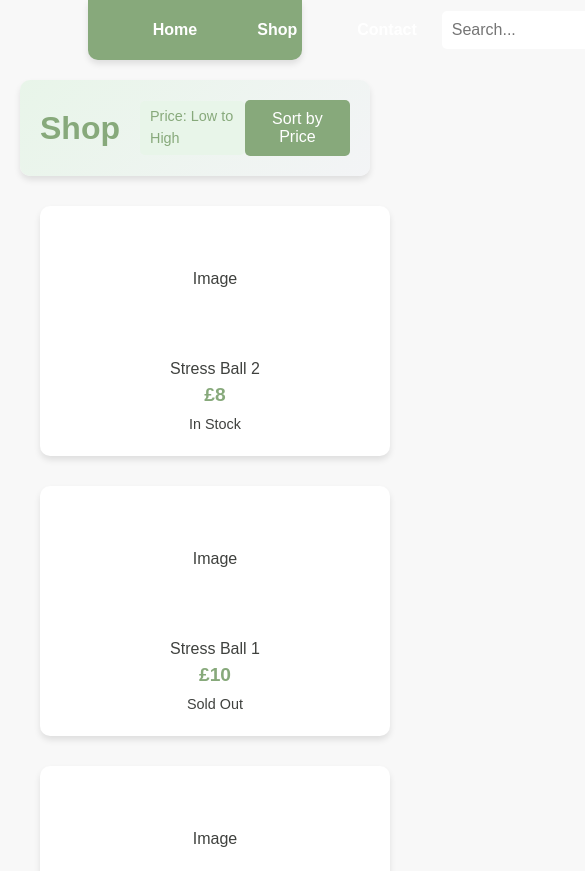
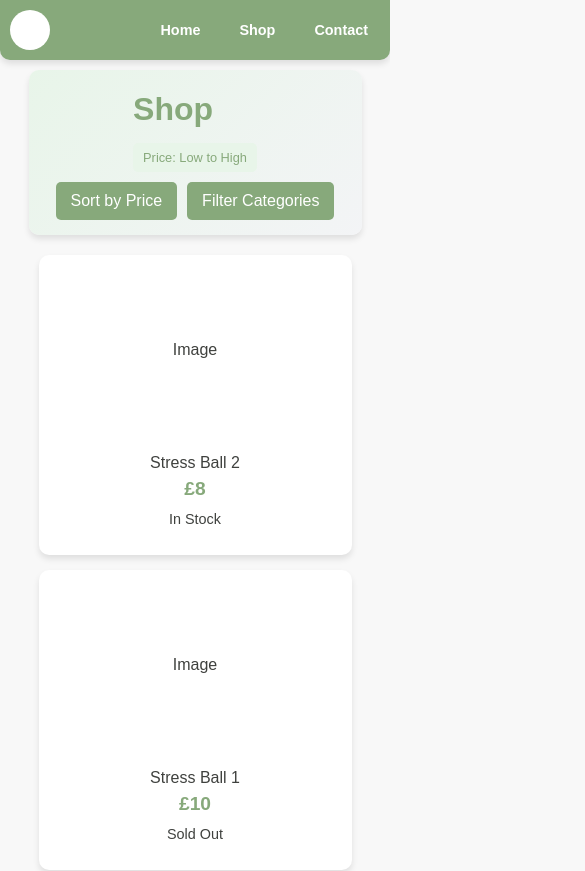
Before and after one commit to Jacks-orgi/Frog-Store, a React (Vite) app: page /shop in a window 390 px wide. Shown: the top 871 px of the page, 585 px wide, since content can reach past the window. Built offline with nearby package versions, Linux system fonts and the light colour scheme.

Commit message:
fixed styling at various points and adjust filtering

```diff
--- a/src/App.css
+++ b/src/App.css
@@ -26,3 +26,17 @@
   width: 100%;
   max-width: 1200px;
 }
+
+/* Mobile adjustments */
+@media (max-width: 600px) {
+  .content {
+    padding: 10px;
+  }
+
+  .links-section {
+    flex-direction: column;
+    gap: 15px;
+    margin: 10px 0;
+    padding: 10px;
+  }
+}
--- a/src/App.jsx
+++ b/src/App.jsx
@@ -24,10 +24,10 @@ function App() {
                 <Header />
                 <div className="content">
                   <div className="links-section">
-                    <LinkCard title="Plushies" link="/shop">
+                    <LinkCard title="Plushies" filter="plushies">
                       <PlushieCardContent />
                     </LinkCard>
-                    <LinkCard title="Stress Helpers" link="/shop">
+                    <LinkCard title="Stress Helpers" filter="stress-helpers">
                       <SquishyCardContent />
                     </LinkCard>
                   </div>
--- a/src/components/LinkCard/LinkCard.css
+++ b/src/components/LinkCard/LinkCard.css
@@ -10,6 +10,8 @@
   justify-content: space-between;
   box-shadow: 0 4px 6px rgba(0, 0, 0, 0.1);
   transition: transform 0.3s ease, box-shadow 0.3s ease;
+  cursor: pointer;
+  outline: none; /* Remove focus outline */
 }
 
 .link-card:hover {
@@ -17,12 +19,31 @@
   box-shadow: 0 8px 12px rgba(0, 0, 0, 0.2);
 }
 
-.link-card a {
+.link-card:focus {
+  box-shadow: 0 0 0 3px var(--secondary-green);
+}
+
+.link-text {
   color: var(--secondary-green);
   text-decoration: none;
   font-weight: bold;
 }
 
-.link-card a:hover {
+.link-card:hover .link-text {
   text-decoration: underline;
 }
+
+/* Mobile adjustments */
+@media (max-width: 600px) {
+  .link-card {
+    width: 100%;
+    padding: 20px;
+    height: auto;
+    min-height: 250px;
+  }
+
+  .links-section {
+    flex-direction: column;
+    padding: 10px;
+  }
+}
--- a/src/components/LinkCard/LinkCard.jsx
+++ b/src/components/LinkCard/LinkCard.jsx
@@ -1,11 +1,18 @@
 import React from 'react';
+import { useNavigate } from 'react-router-dom';
 import './LinkCard.css';
 
-const LinkCard = ({ title, link, children }) => {
+const LinkCard = ({ title, link, filter = 'all', children }) => {
+  const navigate = useNavigate();
+
+  const handleClick = () => {
+    navigate(`/shop?filter=${filter}`);
+  };
+
   return (
-    <div className="link-card">
+    <div className="link-card" onClick={handleClick} role="button" tabIndex={0}>
       {children}
-      <a href={link}>{title} →</a>
+      <span className="link-text">{title} →</span>
     </div>
   );
 };
--- a/src/components/LinkCard/PlushieCardContent.jsx
+++ b/src/components/LinkCard/PlushieCardContent.jsx
@@ -58,7 +58,7 @@ const PlushieCardContent = () => {
           </div>
         </div>
       </div>
-      <p>Meet our adorable tree frog plushie!</p>
+      <p>Meet our adorable frog plushie!</p>
     </div>
   );
 };
--- a/src/components/Navbar/Navbar.css
+++ b/src/components/Navbar/Navbar.css
@@ -4,11 +4,11 @@
   display: flex;
   justify-content: space-between;
   align-items: center;
-  padding: 10px 30px;
+  padding: 10px 15px;
   width: 100%;
   max-width: 55%;
   margin: 0 auto;
-  border-radius: 0% 0% 10px 10px;
+  border-radius: 0 0 10px 10px;
   box-shadow: 0 4px 6px rgba(0, 0, 0, 0.1);
 }
 
@@ -194,3 +194,24 @@
   bottom: -10px;
   left: 0;
 }
+
+/* Mobile adjustments */
+@media (max-width: 600px) {
+  .navbar {
+    padding: 10px;
+    max-width: 100%;
+  }
+
+  .nav-items {
+    gap: 5px;
+  }
+
+  .nav-button {
+    padding: 8px 12px;
+    font-size: 0.9em;
+  }
+
+  .search-container {
+    display: none; /* Hide search on mobile */
+  }
+}
--- a/src/components/ProductCard/ProductCard.css
+++ b/src/components/ProductCard/ProductCard.css
@@ -2,14 +2,19 @@
   background-color: #ffffff;
   border-radius: 10px;
   box-shadow: 0 4px 6px rgba(0, 0, 0, 0.1);
-  padding: 20px;
+  padding: 25px;
   text-align: center;
   display: flex;
   flex-direction: column;
   justify-content: space-between;
-  height: 250px;
+  height: 300px;
   width: 100%;
-  transition: all 0.3s ease;
+  transition: transform 0.3s ease, box-shadow 0.3s ease; /* Updated transition */
+}
+
+.product-card:hover {
+  transform: translateY(-5px);
+  box-shadow: 0 8px 12px rgba(0, 0, 0, 0.2);
 }
 
 .product-image {
@@ -17,12 +22,12 @@
   display: flex;
   align-items: center;
   justify-content: center;
-  margin-bottom: 15px;
+  margin-bottom: 20px;
 }
 
 .product-image img {
   max-width: 100%;
-  max-height: 120px;
+  max-height: 180px; /* Larger images */
   object-fit: contain;
 }
 
--- a/src/pages/Shop.css
+++ b/src/pages/Shop.css
@@ -1,20 +1,20 @@
 .shop-page {
   padding: 20px;
-  max-width: 100%;
+  width: 100%;
   margin: 0 auto;
 }
 
 .shop-header {
   background: linear-gradient(135deg, #e8f5e9, #f3f4f6);
-  padding: 20px;
-  margin-bottom: 30px;
+  padding: 15px;
+  margin: 0 auto 20px;
   border-radius: 10px;
   display: flex;
   justify-content: space-between;
   align-items: center;
   box-shadow: 0 4px 6px rgba(0, 0, 0, 0.1);
+  width: 90%; /* Wider than navbar but not full width */
   max-width: 1800px;
-  margin: 0 auto 30px;
 }
 
 .header-content {
@@ -82,13 +82,11 @@
 
 .product-grid {
   display: grid;
-  grid-template-columns: repeat(auto-fill, minmax(350px, 1fr));
+  grid-template-columns: repeat(auto-fill, minmax(400px, 1fr)); /* Wider cards */
   gap: 30px;
-  margin-top: 20px;
+  margin: 20px auto;
+  width: 90%; /* Match header width */
   max-width: 1800px;
-  margin-left: auto;
-  margin-right: auto;
-  padding: 0 20px;
 }
 
 @media (min-width: 768px) {
@@ -99,7 +97,13 @@
 
 @media (min-width: 1024px) {
   .product-grid {
-    grid-template-columns: repeat(4, 1fr);
+    grid-template-columns: repeat(3, 1fr); /* 3 cards per row on desktop */
+  }
+}
+
+@media (min-width: 1440px) {
+  .product-grid {
+    grid-template-columns: repeat(4, 1fr); /* 4 cards per row on large screens */
   }
 }
 
@@ -191,3 +195,113 @@
 .dropdown-menu button:hover {
   background-color: var(--secondary-green);
 }
+
+.header-controls {
+  display: flex;
+  gap: 10px;
+}
+
+.filter-dropdown {
+  position: relative;
+  display: inline-block;
+}
+
+.filter-button {
+  background-color: var(--main-green);
+  color: white;
+  border: none;
+  padding: 10px 15px;
+  border-radius: 5px;
+  cursor: pointer;
+  font-size: 1em;
+  transition: background-color 0.3s ease;
+}
+
+.filter-button:hover {
+  background-color: var(--secondary-green);
+}
+
+.checkbox-menu {
+  padding: 10px;
+  min-width: 200px;
+}
+
+.checkbox-label {
+  display: flex;
+  align-items: center;
+  gap: 8px;
+  padding: 8px;
+  color: white;
+  cursor: pointer;
+  transition: background-color 0.3s ease;
+}
+
+.checkbox-label:hover {
+  background-color: var(--secondary-green);
+}
+
+.checkbox-label input[type="checkbox"] {
+  width: 16px;
+  height: 16px;
+  cursor: pointer;
+}
+
+/* Add the invisible bridge for the filter dropdown */
+.filter-dropdown::after {
+  content: "";
+  position: absolute;
+  height: 20px;
+  width: 100%;
+  bottom: -10px;
+  left: 0;
+}
+
+.filter-dropdown .dropdown-menu {
+  display: none;
+  position: absolute;
+  top: 100%;
+  left: 0;
+  background-color: var(--main-green);
+  border-radius: 5px;
+  box-shadow: 0 4px 8px rgba(0, 0, 0, 0.2);
+  overflow: hidden;
+  z-index: 10;
+  margin-top: 5px;
+  opacity: 0;
+  visibility: hidden;
+  transition: opacity 0.3s, visibility 0.3s;
+}
+
+.filter-dropdown:hover .dropdown-menu {
+  display: block;
+  opacity: 1;
+  visibility: visible;
+}
+
+/* Mobile adjustments */
+@media (max-width: 600px) {
+  .shop-page {
+    padding: 10px;
+  }
+
+  .shop-header {
+    flex-direction: column;
+    gap: 10px;
+  }
+
+  .header-content {
+    flex-direction: column;
+    align-items: flex-start;
+    gap: 10px;
+  }
+
+  .product-grid {
+    grid-template-columns: 1fr;
+    gap: 15px;
+    padding: 0 10px;
+  }
+
+  .sort-label {
+    font-size: 0.8em;
+  }
+}
--- a/src/pages/Shop.jsx
+++ b/src/pages/Shop.jsx
@@ -1,4 +1,4 @@
-import React, { useState } from 'react';
+import React, { useEffect, useState } from 'react';
 import { useSearchParams } from 'react-router-dom';
 import ProductCard from '../components/ProductCard/ProductCard';
 import './Shop.css';
@@ -10,23 +10,44 @@ const products = [
   { id: 4, name: 'Stress Ball 2', price: 8.0, status: 'In Stock', category: 'stress-helpers', image: null },
 ];
 
+const categories = [
+  { id: 'all', label: 'All Products' },
+  { id: 'plushies', label: 'Plushies' },
+  { id: 'stress-helpers', label: 'Stress Helpers' },
+];
+
 const Shop = () => {
   const [searchParams] = useSearchParams();
-  const filter = searchParams.get('filter') || 'all';
   const [sortOrder, setSortOrder] = useState('price-asc');
+  const urlFilter = searchParams.get('filter') || 'all';
+  // Initialize selectedCategories based on URL parameter
+  const [selectedCategories, setSelectedCategories] = useState([urlFilter]);
 
-  const filteredProducts = filter === 'all'
+  // Update selectedCategories when URL changes
+  useEffect(() => {
+    setSelectedCategories([urlFilter]);
+  }, [urlFilter]);
+
+  const handleCategoryChange = (categoryId) => {
+    setSelectedCategories(prev => {
+      if (categoryId === 'all') {
+        return ['all'];
+      }
+      const newCategories = prev.filter(id => id !== 'all');
+      if (prev.includes(categoryId)) {
+        return newCategories.filter(id => id !== categoryId);
+      }
+      return [...newCategories, categoryId];
+    });
+  };
+
+  const filteredProducts = selectedCategories.includes('all')
     ? products
-    : products.filter((product) => product.category === filter);
-
+    : products.filter(product => selectedCategories.includes(product.category));
 
   const sortedProducts = [...filteredProducts].sort((a, b) => {
     return sortOrder === 'price-asc' ? a.price - b.price : b.price - a.price;
   });
-
-  const handleSort = (option) => {
-    setSortOrder(option);
-  };
 
   return (
     <div className="shop-page">
@@ -37,11 +58,28 @@ const Shop = () => {
             {sortOrder === 'price-asc' ? 'Price: Low to High' : 'Price: High to Low'}
           </span>
         </div>
-        <div className="sort-dropdown">
-          <button className="sort-button">Sort by Price</button>
-          <div className="dropdown-menu">
-            <button onClick={() => handleSort('price-asc')}>Price: Low to High</button>
-            <button onClick={() => handleSort('price-desc')}>Price: High to Low</button>
+        <div className="header-controls">
+          <div className="sort-dropdown">
+            <button className="sort-button">Sort by Price</button>
+            <div className="dropdown-menu">
+              <button onClick={() => setSortOrder('price-asc')}>Price: Low to High</button>
+              <button onClick={() => setSortOrder('price-desc')}>Price: High to Low</button>
+            </div>
+          </div>
+          <div className="filter-dropdown">
+            <button className="filter-button">Filter Categories</button>
+            <div className="dropdown-menu checkbox-menu">
+              {categories.map(category => (
+                <label key={category.id} className="checkbox-label">
+                  <input
+                    type="checkbox"
+                    checked={selectedCategories.includes(category.id)}
+                    onChange={() => handleCategoryChange(category.id)}
+                  />
+                  {category.label}
+                </label>
+              ))}
+            </div>
           </div>
         </div>
       </div>
```
